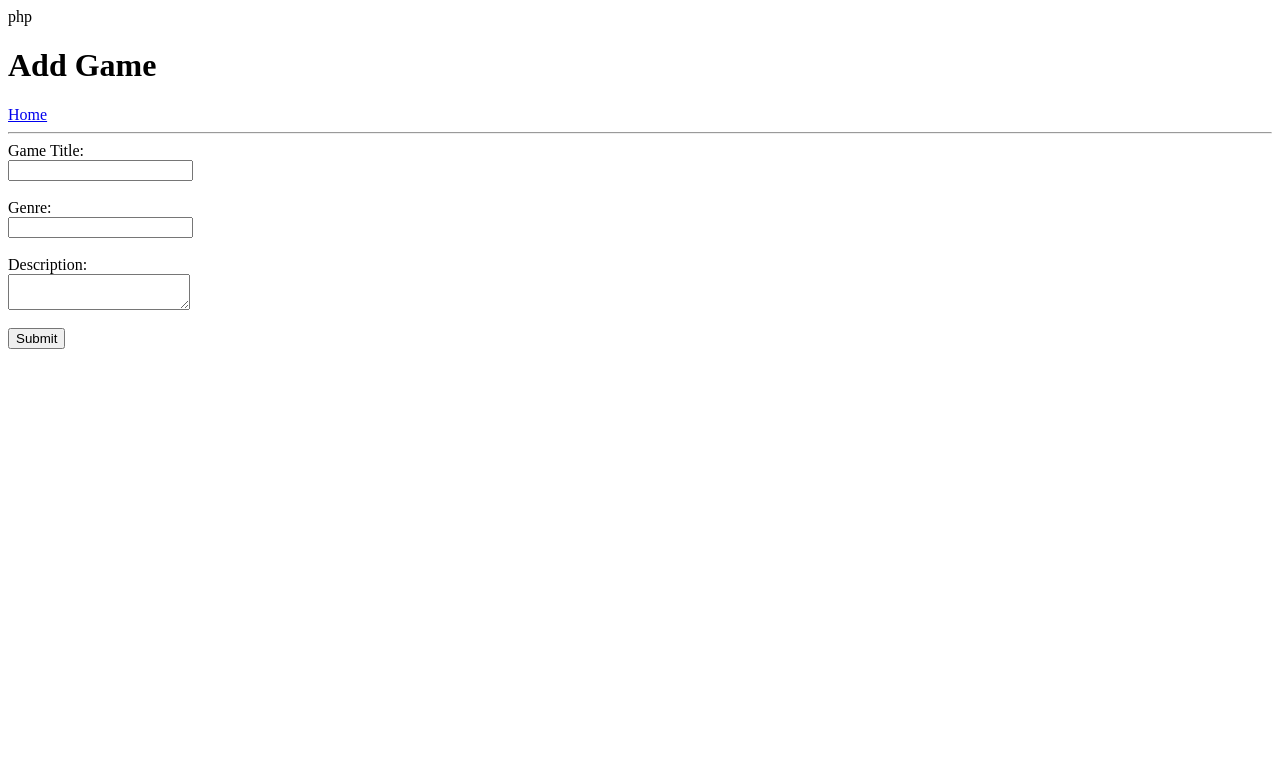
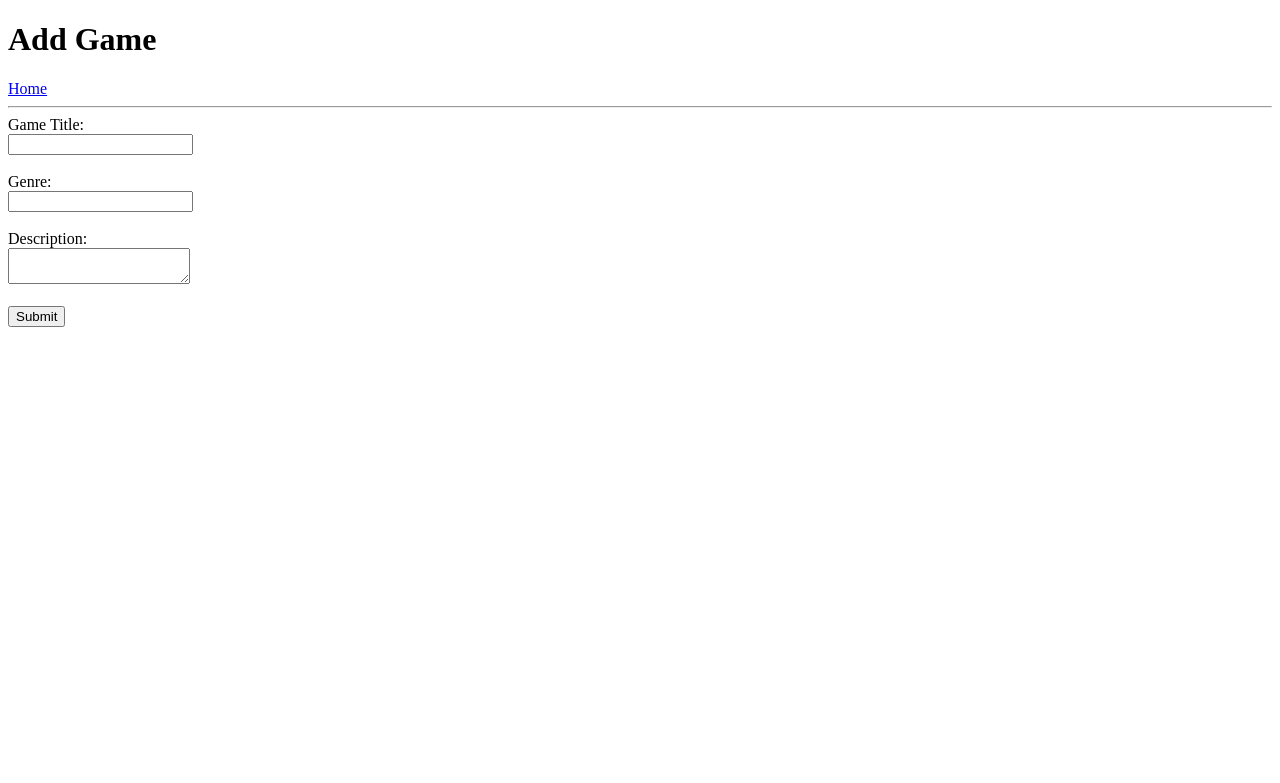
Before and after one commit to lilyssMg/Game-Library-, a PHP site: page /add_game.php in a window 1280 px wide. Shown: the top 783 px of the page. Run offline with PHP 8.4, Linux system fonts and the light colour scheme.

Commit message:
Update add_game.php

```diff
--- a/add_game.php
+++ b/add_game.php
@@ -1,4 +1,4 @@
-php<?php
+<?php
 if ($_SERVER['REQUEST_METHOD'] === 'POST') {
     // TODO: insert into database
     echo "<p>Game submitted (DB not connected yet).</p>";
```
